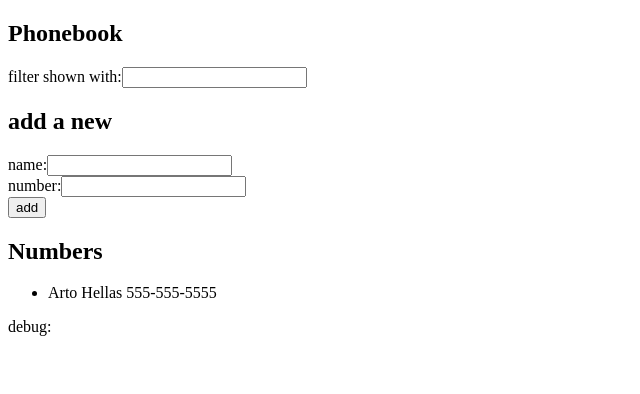
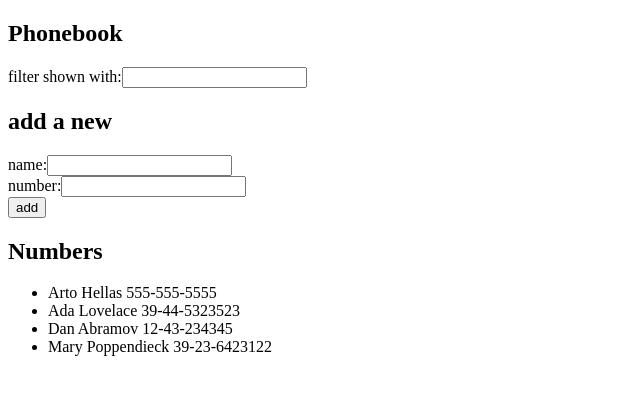
Before and after one commit to bstephe9/fullstackopen-exercises, a React (Vite) app: page / in a window 1280 px wide. Shown: the top 394 px of the page, without its empty margins (0-640 px from the left). Built offline with nearby package versions, Linux system fonts and the light colour scheme.

Commit message:
Step 5: Refactor App into separate components

```diff
--- a/src/App.jsx
+++ b/src/App.jsx
@@ -1,18 +1,24 @@
 import { useState } from 'react'
+import PeopleDisplay from './components/PeopleDisplay'
+import LabeledInput from './components/LabeledInput'
+import Form from './components/Form'
 
 const App = () => {
   const [persons, setPersons] = useState([
-    { name: 'Arto Hellas', number: '555-555-5555' }
+    { name: 'Arto Hellas', number: '555-555-5555' },
+    { name: 'Ada Lovelace', number: '39-44-5323523' },
+    { name: 'Dan Abramov', number: '12-43-234345' },
+    { name: 'Mary Poppendieck', number: '39-23-6423122' }
   ])
   const [newName, setNewName] = useState('')
   const [newNumber, setNewNumber] = useState('')
-  const [filter, setFilter] = useState('')
+  const [filterString, setFilterString] = useState('')
 
-  const personsToShow = (filter === '')
+  const personsToShow = (filterString === '')
     ? persons
     : persons.filter(person =>
       person.name.toLowerCase()
-        .includes(filter.toLowerCase())
+        .includes(filterString.toLowerCase())
     )
 
   const addPerson = (e) => {
@@ -36,44 +42,19 @@ const App = () => {
   }
 
   return (
-    <div>
+    <>
       <h2>Phonebook</h2>
-      <div>
-        filter shown with:
-        <input
-          value={filter}
-          onChange={(e) => setFilter(e.target.value)}
-        >
-        </input>
-      </div>
+      <LabeledInput text="filter shown with:" value={filterString} setValue={setFilterString} />
+
       <h2>add a new</h2>
-      <form onSubmit={addPerson}>
-        <div>
-          name:
-          <input
-            value={newName}
-            onChange={(e) => setNewName(e.target.value)}
-          />
-        </div>
-        <div>
-          number:
-          <input
-            value={newNumber}
-            onChange={(e) => setNewNumber(e.target.value)}
-          />
-        </div>
-        <div>
-          <button type="submit">add</button>
-        </div>
-      </form>
+      <Form handleSubmit={addPerson}>
+        <LabeledInput text="name:" value={newName} setValue={setNewName} />
+        <LabeledInput text="number:" value={newNumber} setValue={setNewNumber} />
+      </Form>
+
       <h2>Numbers</h2>
-      <ul>
-        {personsToShow.map(person =>
-          <li key={person.name}>{person.name} {person.number}</li>
-        )}
-      </ul>
-      <div>debug: {newName}</div>
-    </div>
+      <PeopleDisplay people={personsToShow}></PeopleDisplay>
+    </>
   )
 }
 
--- /dev/null
+++ b/src/components/Form.jsx
@@ -0,0 +1,10 @@
+const Form = ({ handleSubmit, children }) => {
+  return (
+    <form onSubmit={handleSubmit}>
+      {children}
+      <button type="submit">add</button>
+    </form>
+  )
+}
+
+export default Form
--- /dev/null
+++ b/src/components/LabeledInput.jsx
@@ -0,0 +1,13 @@
+const LabeledInput = ({ text, value, setValue }) => {
+  return (
+    <div>
+      {text}
+      <input
+        value={value}
+        onChange={(e) => setValue(e.target.value)}
+      />
+    </div>
+  )
+}
+
+export default LabeledInput
--- /dev/null
+++ b/src/components/PeopleDisplay.jsx
@@ -0,0 +1,11 @@
+const PeopleDisplay = ({ people }) => {
+  return (
+    <ul>
+      {people.map(person =>
+        <li key={person.name}>{person.name} {person.number}</li>
+      )}
+    </ul>
+  )
+}
+
+export default PeopleDisplay
```
